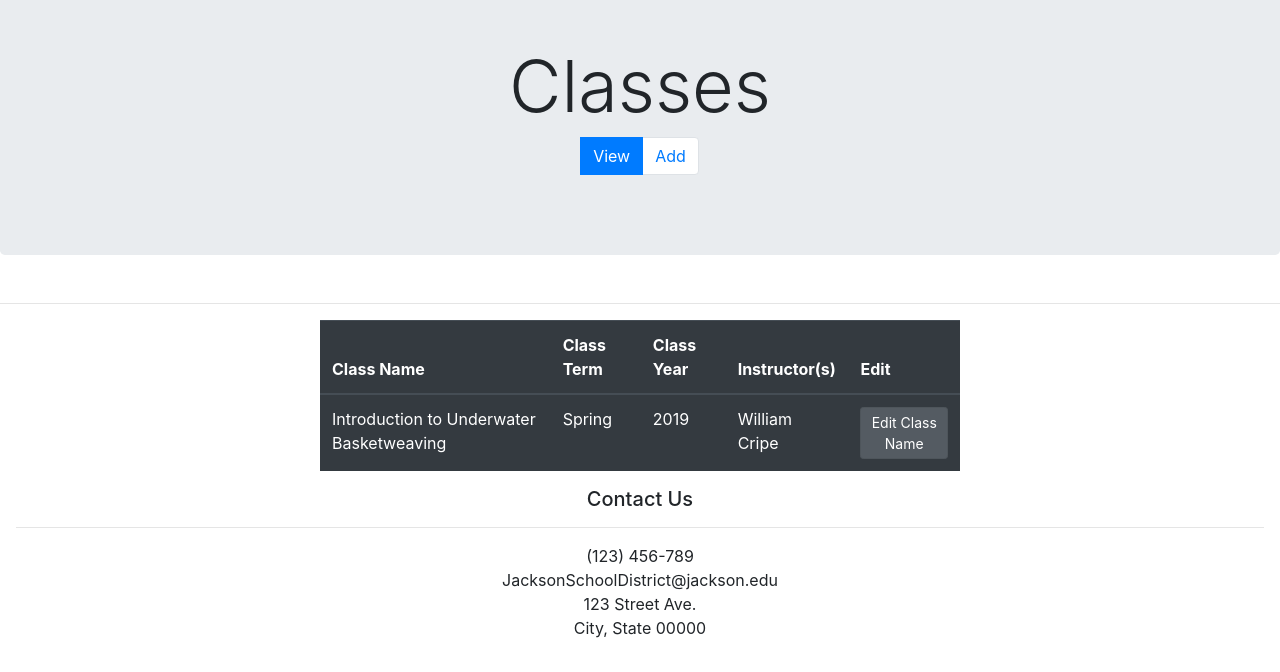
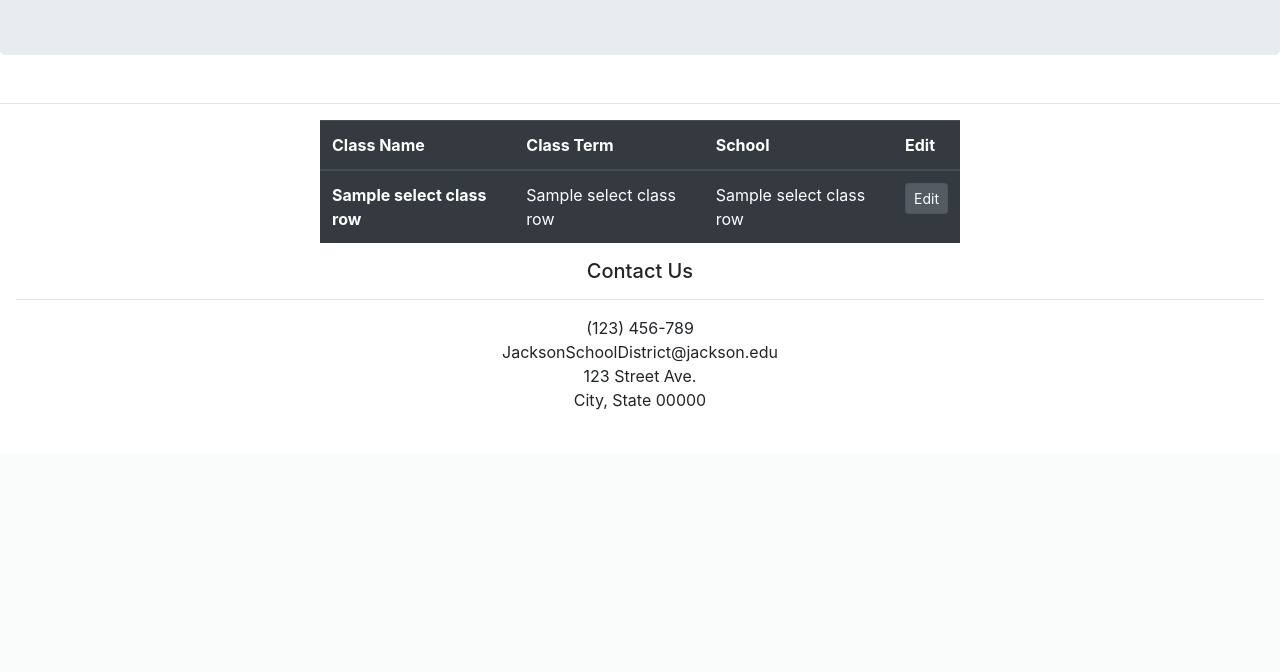
Before and after one commit to adamclayman/mocksis, a Flask app: template Mock_School_Information_Application/templates/classes.html in a window 1280 px wide. Shown: the part 347-1019 px from the top of the page. After the commit the page ends 757 px from the top, so only its background shows below. Run offline with Flask 2, Linux system fonts and the light colour scheme; the template is opened without the code that fills it: most values are stand-ins (such as "Sample title", 1, 10 or a date in 2020); some libraries are stand-ins or nearby versions.

Commit message:
Updated references and links to active Webapp in OSU network. Added functioning form elements. Updated html to jinja template.

```diff
--- a/Mock_School_Information_Application/templates/classes.html
+++ b/Mock_School_Information_Application/templates/classes.html
@@ -8,15 +8,14 @@
 		<!-- Bootstrap default CSS-->
 		<link rel="stylesheet" href="https://stackpath.bootstrapcdn.com/bootstrap/4.3.1/css/bootstrap.min.css" integrity="sha384-ggOyR0iXCbMQv3Xipma34MD+dH/1fQ784/j6cY/iJTQUOhcWr7x9JvoRxT2MZw1T" crossorigin="anonymous">
 		<!-- Jackckson School District Application specific CSS Stylesheet-->
-		<link href="style.css" rel="stylesheet">
-	</head>
+		<link href="/static/stylesheets/style.css" rel="stylesheet">
 	</head>
 	<body>
 		<!--Top Navigation Responsive Full-Width/Sticky to Top-->
 		<nav class="navbar navbar-expand-md navbar-dark bg-dark sticky-top">
 			<div class="container-fluid">
 				<!--Top Left Nav School Logo-->
-				<a class="navbar-brand" href="index.html"><img src="img/JacksonLogo.png"></a>
+				<a class="navbar-brand" href="http://flip3.engr.oregonstate.edu:8368/"><img src="/static/images/JacksonLogo.png"></a>
 				<!--Collapsable Navbar Menu Button/Toggler when screenwidth is small-->
 				<button class="navbar-toggler" type="button" data-toggle="collapse" data-target="#navbarResponsive">
 					<span class="navbar-toggler-icon"></span>
@@ -27,32 +26,32 @@
 					<ul class="navbar-nav ml-auto">
 						<!--Add/Remove "active" class based on which page is currently being viewed by the user-->
 						<li class="nav-item">
-							<a class="nav-link" href="index.html">Home</a>
+							<a class="nav-link" href="http://flip3.engr.oregonstate.edu:8368/">Home</a>
 						</li>
 
             			<!--School Link-->
             			<li class="nav-item">
-              				<a class="nav-link" href="schools.html">Schools</a>
+              				<a class="nav-link" href="http://flip3.engr.oregonstate.edu:8368/schools">Schools</a>
             			</li>
 
             			<!--Students Link-->
             			<li class="nav-item">
-             				<a class="nav-link" href="students.html">Students</a>
+             				<a class="nav-link" href="http://flip3.engr.oregonstate.edu:8368/students">Students</a>
             			</li>
 
             			<!--Staff Link ACTIVE-->
             			<li class="nav-item">
-              				<a class="nav-link" href="staff.html">Staff</a>
+              				<a class="nav-link" href="http://flip3.engr.oregonstate.edu:8368/staff">Staff</a>
             			</li>
 
             			<!--Classes Link-->
             			<li class="nav-item">
-              				<a class="nav-link active" href="classes.html">Classes</a>
+              				<a class="nav-link active" href="http://flip3.engr.oregonstate.edu:8368/classes">Classes</a>
             			</li>
 
           				<!--Staff_Class Link-->
             			<li class="nav-item">
-              				<a class="nav-link" href="classstaff.html">Assign Class/Staff</a>
+              				<a class="nav-link" href="http://flip3.engr.oregonstate.edu:8368/classstaff">Assign Class/Staff</a>
             			</li>
 					</ul>
 				</div>
@@ -68,11 +67,11 @@
 					<ul class="pagination">
 						<li class="page-item disabled">
 						<li class="page-item active" aria-current="page">
-						    <a class="page-link" href="classes.html">View<span class="sr-only">(current)</span></a>
+						    <a class="page-link" href="http://flip3.engr.oregonstate.edu:8368/classes">View<span class="sr-only">(current)</span></a>
 						</li>
 
 						<li class="page-item" aria-current="page">
-						     <a class="page-link" href="classesadd.html">Add<span class="sr-only"></span></a>
+						     <a class="page-link" href="http://flip3.engr.oregonstate.edu:8368/classesadd">Add<span class="sr-only"></span></a>
 						</li>
 					</ul>
 				</nav>
@@ -91,19 +90,21 @@
         <tr>
           <th scope="col">Class Name</th>
           <th scope="col">Class Term</th>
-		  <th scope="col">Class Year</th>
-		  <th scope="col">Instructor(s)</th>
+		  <th scope="col">School</th>
 		  <th scope="col">Edit</th>
         </tr>
       </thead>
       <tbody>
+        {% for r in SELECT_Class_Rows %}
         <tr>
-          <td>Introduction to Underwater Basketweaving</td>
-          <td>Spring</td>
-		  <td>2019</td>
-		  <td>William Cripe</td>
-		  <td><a href="classesedit.html" class="btn btn-secondary btn-sm active" role="button" aria-pressed="true">Edit Class Name</a></td>
+          <th scope="row">{{r[1]}}</th>
+          <td>{{r[2]}}</td>
+          <td>{{r[3]}}</td>
+          <td><a href="http://flip3.engr.oregonstate.edu:8368/classesedit/{{r[0]}}" class="btn btn-secondary btn-sm active" role="button" aria-pressed="true">Edit</a></td>
+          </tr>
         </tr>
+        {% endfor %}
+    </tbody>
       </tbody>
     </table>
 
```
